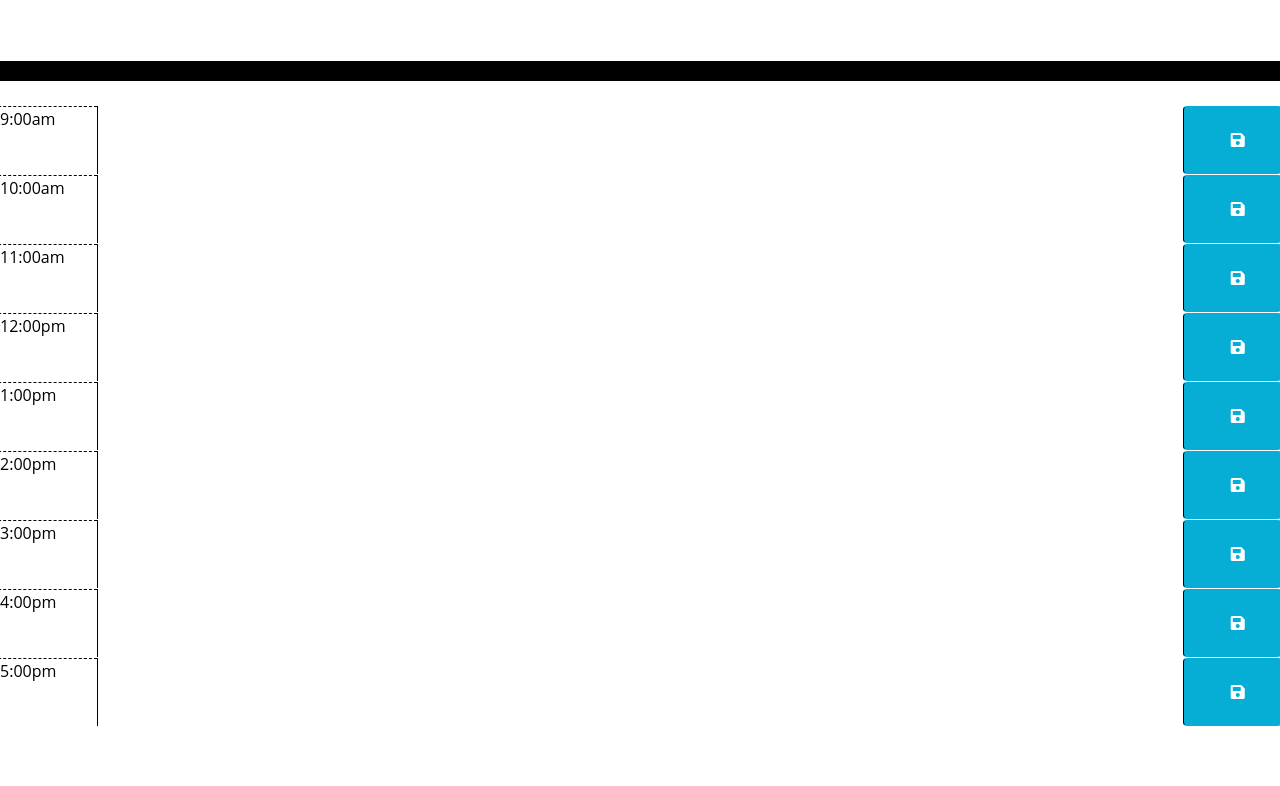
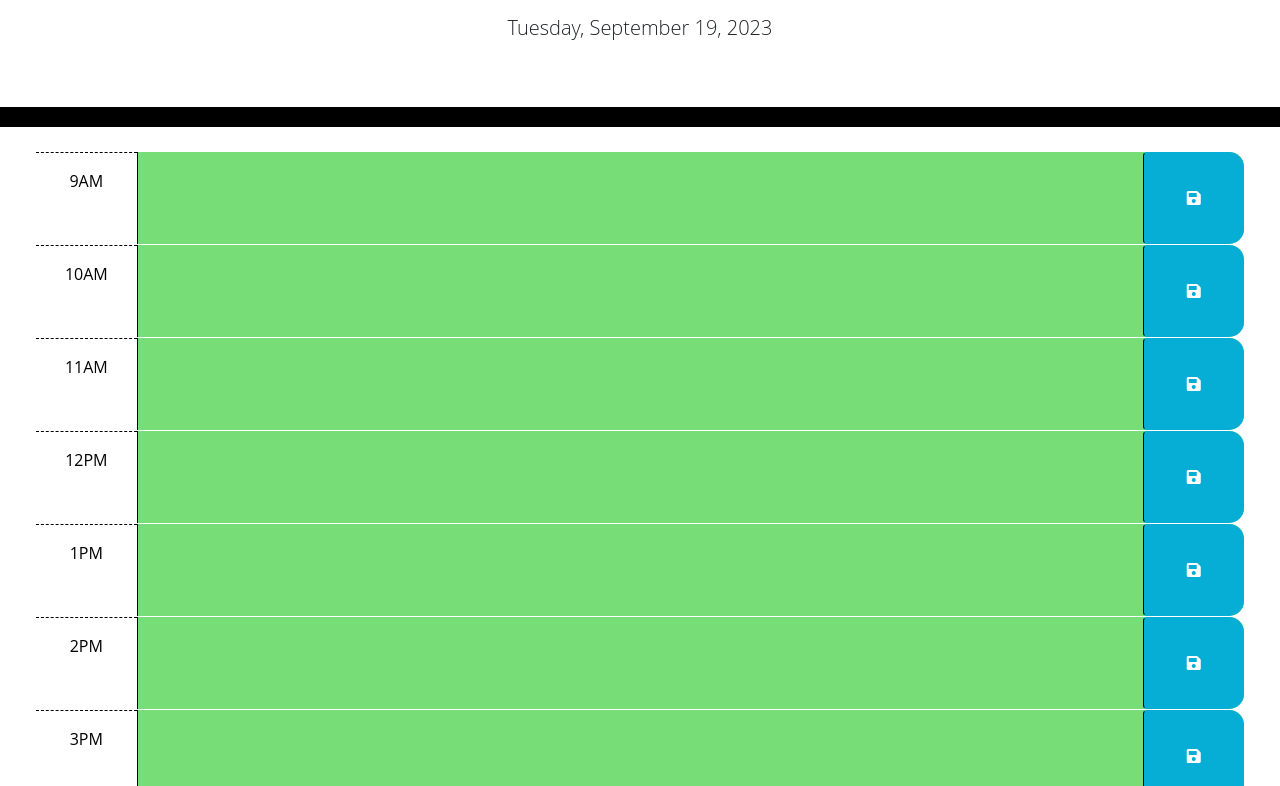
Before and after one commit to mrsargent00/Mod5, a plain HTML site: page index.html in a window 1280 px wide. Shown: the part 166-952 px from the top of the page. Before the commit the page ends 892 px from the top, so only its background shows below. Drawn offline with nearby package versions, Linux system fonts and the light colour scheme.

Commit message:
Added JS for local storage which added time, date, and saves to local storage. Edited HTML to properly display times from 9-5. CSS styling for header

```diff
--- a/assets/script.js
+++ b/assets/script.js
@@ -1,21 +1,39 @@
+$(document).ready(function () {
 
-$(function () {
-    // TODO: Add a listener for click events on the save button. This code should
-    // use the id in the containing time-block as a key to save the user input in
-    // local storage. HINT: What does `this` reference in the click listener
-    // function? How can DOM traversal be used to get the "hour-x" id of the
-    // time-block containing the button that was clicked? How might the id be
-    // useful when saving the description in local storage?
-    //
-    // TODO: Add code to apply the past, present, or future class to each time
-    // block by comparing the id to the current hour. HINTS: How can the id
-    // attribute of each time-block be used to conditionally add or remove the
-    // past, present, and future classes? How can Day.js be used to get the
-    // current hour in 24-hour time?
-    //
-    // TODO: Add code to get any user input that was saved in localStorage and set
-    // the values of the corresponding textarea elements. HINT: How can the id
-    // attribute of each time-block be used to do this?
-    //
-    // TODO: Add code to display the current date in the header of the page.
+  $(".saveBtn").on("click", function () {
+    // Get the user input from the text area within the time block
+    var userInput = $(this).siblings(".description").val();
+
+    var timeBlockId = $(this).parent().attr("id");
+
+    localStorage.setItem(timeBlockId, userInput);
   });
+
+  var currentHour = dayjs().hour();
+
+  $(".time-block").each(function () {
+    var hour = parseInt($(this).attr("id").split("-")[1]);
+
+    if (hour < currentHour) {
+      $(this).addClass("past");
+    } else if (hour === currentHour) {
+      $(this).addClass("present");
+    } else {
+      $(this).addClass("future");
+    }
+  });
+
+  // Get the user input from localStorage and display it in the respective time block
+  $(".time-block").each(function () {
+    var id = $(this).attr("id");
+    var userInput = localStorage.getItem(id);
+
+    if (userInput) {
+      $(this).find(".description").val(userInput);
+    }
+  });
+
+  // Display the current date in the header of the page using Day.js
+  var currentDate = dayjs().format("dddd, MMMM D, YYYY");
+  $("#currentDay").text(currentDate);
+});
--- a/index.html
+++ b/index.html
@@ -20,105 +20,89 @@
       href="https://fonts.googleapis.com/css2?family=Fira+Sans:wght@400;700&display=swap"
       rel="stylesheet"
     />
-    <link rel="stylesheet" href="assets/style.css"/>
+    <link rel="stylesheet" href="./assets/style.css" />
     <title>Work Day Scheduler</title>
   </head>
 
   <body>
-    <header class="p-5 mb-4">
+    <header class="p-5 mb-4 ">
       <h1 class="display-3">Work Day Scheduler</h1>
       <p class="lead">A simple calendar app for scheduling your work day</p>
       <p id="currentDay" class="lead"></p>
     </header>
 
-    <!--Time -->
-      <div id="hour9" class="row time-block">
-        <div class="col-md-1 hour">
-            9:00am
+    <div class="container-1g px-5">
+      <div id="hour-9" class="row time-block">
+        <div class="col-2 col-md-1 hour text-center py-3">9AM</div>
+        <textarea class="col-8 col-md-10 description" rows="3"> </textarea>
+        <button class="btn saveBtn col-2 col-md-1" aria-label="save">
+          <i class="fas fa-save" aria-hidden="true"></i>
+        </button>
       </div>
-        <textarea class="col-md-10 description">
-        </textarea>
-        <button class="btn saveBtn col-md-1"><i class="fas fa-save"></i></button>
+      <div id="hour-10" class="row time-block">
+        <div class="col-2 col-md-1 hour text-center py-3">10AM</div>
+        <textarea class="col-8 col-md-10 description" rows="3"> </textarea>
+        <button class="btn saveBtn col-2 col-md-1" aria-label="save">
+          <i class="fas fa-save" aria-hidden="true"></i>
+        </button>
       </div>
-
-    <div id="hour10" class="row time-block">
-        <div class="col-md-1 hour">
-            10:00am
+      <div id="hour-11" class="row time-block">
+        <div class="col-2 col-md-1 hour text-center py-3">11AM</div>
+        <textarea class="col-8 col-md-10 description" rows="3"> </textarea>
+        <button class="btn saveBtn col-2 col-md-1" aria-label="save">
+          <i class="fas fa-save" aria-hidden="true"></i>
+        </button>
       </div>
-        <textarea class="col-md-10 description">
-        </textarea>
-        <button class="btn saveBtn col-md-1"><i class="fas fa-save"></i></button>
+      <div id="hour-12" class="row time-block">
+        <div class="col-2 col-md-1 hour text-center py-3">12PM</div>
+        <textarea class="col-8 col-md-10 description" rows="3"> </textarea>
+        <button class="btn saveBtn col-2 col-md-1" aria-label="save">
+          <i class="fas fa-save" aria-hidden="true"></i>
+        </button>
       </div>
-
-    <div id="hour11" class="row time-block">
-        <div class="col-md-1 hour">
-            11:00am
+      <div id="hour-13" class="row time-block">
+        <div class="col-2 col-md-1 hour text-center py-3">1PM</div>
+        <textarea class="col-8 col-md-10 description" rows="3"> </textarea>
+        <button class="btn saveBtn col-2 col-md-1" aria-label="save">
+          <i class="fas fa-save" aria-hidden="true"></i>
+        </button>
       </div>
-        <textarea class="col-md-10 description">
-        </textarea>
-        <button class="btn saveBtn col-md-1"><i class="fas fa-save"></i></button>
+      <div id="hour-14" class="row time-block">
+        <div class="col-2 col-md-1 hour text-center py-3">2PM</div>
+        <textarea class="col-8 col-md-10 description" rows="3"> </textarea>
+        <button class="btn saveBtn col-2 col-md-1" aria-label="save">
+          <i class="fas fa-save" aria-hidden="true"></i>
+        </button>
       </div>
-
-    <div id="hour12" class="row time-block">
-        <div class="col-md-1 hour">
-            12:00pm
+      <div id="hour-15" class="row time-block">
+        <div class="col-2 col-md-1 hour text-center py-3">3PM</div>
+        <textarea class="col-8 col-md-10 description" rows="3"> </textarea>
+        <button class="btn saveBtn col-2 col-md-1" aria-label="save">
+          <i class="fas fa-save" aria-hidden="true"></i>
+        </button>
       </div>
-        <textarea class="col-md-10 description">
-        </textarea>
-        <button class="btn saveBtn col-md-1"><i class="fas fa-save"></i></button>
+      <div id="hour-16" class="row time-block">
+        <div class="col-2 col-md-1 hour text-center py-3">4PM</div>
+        <textarea class="col-8 col-md-10 description" rows="3"> </textarea>
+        <button class="btn saveBtn col-2 col-md-1" aria-label="save">
+          <i class="fas fa-save" aria-hidden="true"></i>
+        </button>
       </div>
-
-    <div id="hour13" class="row time-block">
-        <div class="col-md-1 hour">
-            1:00pm
+      <div id="hour-17" class="row time-block">
+        <div class="col-2 col-md-1 hour text-center py-3">5PM</div>
+        <textarea class="col-8 col-md-10 description" rows="3"> </textarea>
+        <button class="btn saveBtn col-2 col-md-1" aria-label="save">
+          <i class="fas fa-save" aria-hidden="true"></i>
+        </button>
       </div>
-        <textarea class="col-md-10 description">
-        </textarea>
-        <button class="btn saveBtn col-md-1"><i class="fas fa-save"></i></button>
     </div>
-
-    <div id="hour14" class="row time-block">
-        <div class="col-md-1 hour">
-            2:00pm
-        </div>
-        <textarea class="col-md-10 description">
-        </textarea>
-        <button class="btn saveBtn col-md-1"><i class="fas fa-save"></i></button>
-    </div>
-
-    <div id="hour15" class="row time-block">
-        <div class="col-md-1 hour">
-            3:00pm
-        </div>
-        <textarea class="col-md-10 description">
-        </textarea>
-        <button class="btn saveBtn col-md-1"><i class="fas fa-save"></i></button>
-    </div>
-
-    <div id="hour16" class="row time-block">
-        <div class="col-md-1 hour">
-            4:00pm
-        </div>
-        <textarea class="col-md-10 description">
-        </textarea>
-        <button class="btn saveBtn col-md-1"><i class="fas fa-save"></i></button>
-    </div>
-
-    <div id="hour17" class="row time-block">
-        <div class="col-md-1 hour">
-            5:00pm
-        </div>
-        <textarea class="col-md-10 description">
-        </textarea>
-        <button class="btn saveBtn col-md-1"><i class="fas fa-save"></i></button>
-    </div>
-
 
     <script src="https://cdnjs.cloudflare.com/ajax/libs/jquery/3.2.1/jquery.min.js"></script>
     <script src="https://cdn.jsdelivr.net/npm/dayjs@1.11.3/dayjs.min.js"
     integrity="sha256-iu/zLUB+QgISXBLCW/mcDi/rnf4m4uEDO0wauy76x7U="
-    crossorigin="anonymous"></script>
+    crossorigin="anonymous"
+    ></script>
 
-    <script src="assets/script.js"></script>
+    <script src="./assets/script.js"></script>
   </body>
 </html>
```
Also changed, not shown: assets/examples/05-third-party-apis-homework-demo.gif (added), 1 other file. Lines whose indentation alone changed are shown as unchanged.
